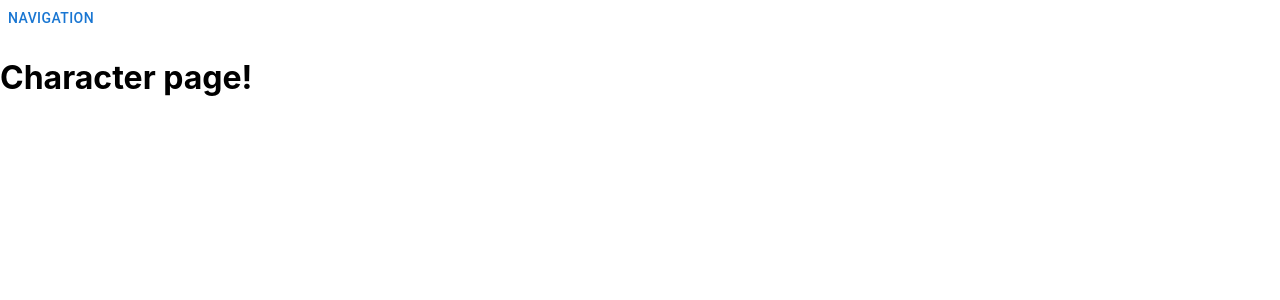
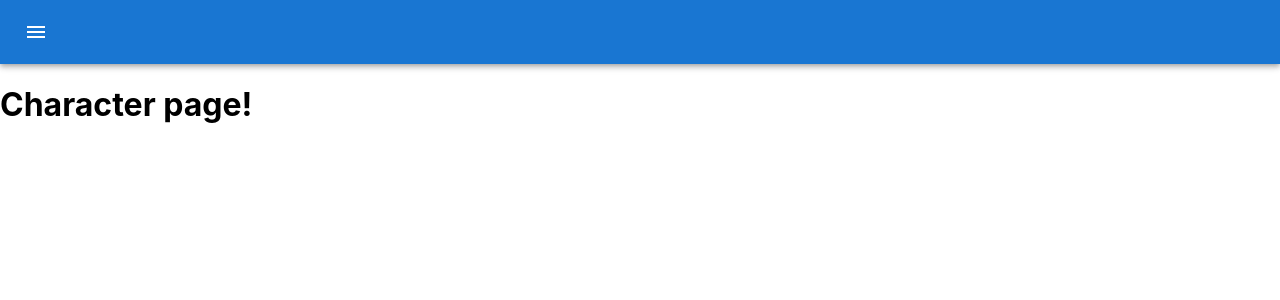
Before and after one commit to jeff-soriano/con-quest, a React (Create React App) app: page /character in a window 1280 px wide. Shown: the top 300 px of the page. Built offline with nearby package versions, Linux system fonts and the light colour scheme.

Commit message:
Add appbar

```diff
--- a/package.json
+++ b/package.json
@@ -5,6 +5,7 @@
   "dependencies": {
     "@emotion/react": "^11.11.1",
     "@emotion/styled": "^11.11.0",
+    "@mui/icons-material": "^5.14.18",
     "@mui/material": "^5.14.18",
     "@testing-library/jest-dom": "^5.17.0",
     "@testing-library/react": "^13.4.0",
--- a/src/components/Navbar.jsx
+++ b/src/components/Navbar.jsx
@@ -8,7 +8,7 @@ import Link from '@mui/material/Link'
 import { NavLink } from 'react-router-dom'
 
 const NAV_LINKS = {
-  Home: 'character',
+  Home: '',
   'QR Scanner': 'qr-scanner',
   Quests: 'quests',
 }
--- a/src/components/RootLayout.jsx
+++ b/src/components/RootLayout.jsx
@@ -1,17 +1,33 @@
 import { React, useState } from 'react'
-import Button from '@mui/material/Button'
 
 import { Outlet } from 'react-router-dom'
 
 import Navbar from './Navbar'
+import AppBar from '@mui/material/AppBar'
+import Toolbar from '@mui/material/Toolbar'
+import IconButton from '@mui/material/IconButton'
+import MenuIcon from '@mui/icons-material/Menu'
 
 const Home = () => {
   const [isNavOpen, setIsNavOpen] = useState(false)
 
   return (
     <div>
+      <AppBar position="static">
+        <Toolbar>
+          <IconButton
+            size="large"
+            edge="start"
+            color="inherit"
+            aria-label="menu"
+            sx={{ mr: 2 }}
+            onClick={() => setIsNavOpen(true)}
+          >
+            <MenuIcon />
+          </IconButton>
+        </Toolbar>
+      </AppBar>
       <Navbar isOpen={isNavOpen} setIsOpen={setIsNavOpen} />
-      <Button onClick={() => setIsNavOpen(true)}>Navigation</Button>
       <Outlet />
     </div>
   )
```
Also changed, not shown: 1 other file (tests, documents, lock files or other folders).
